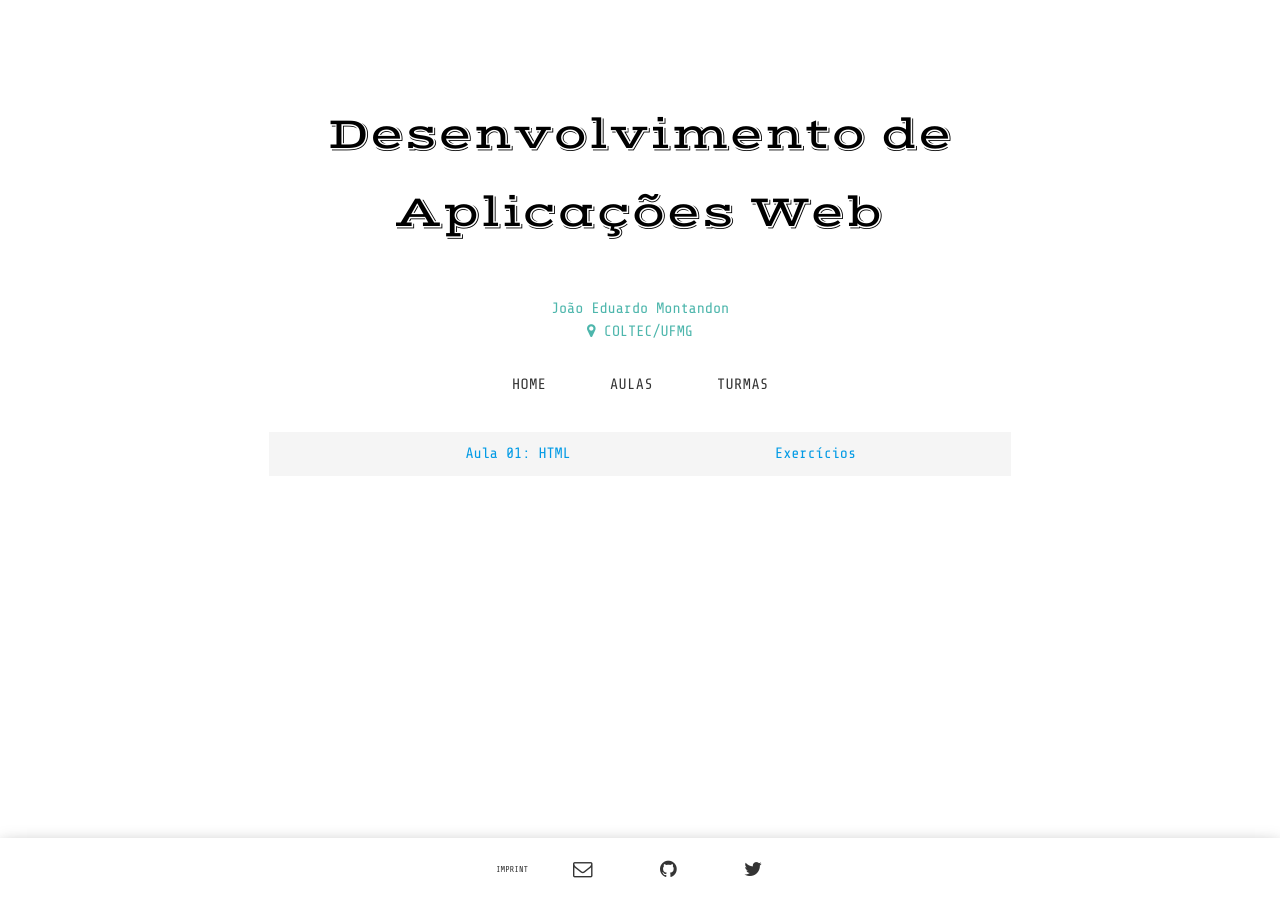
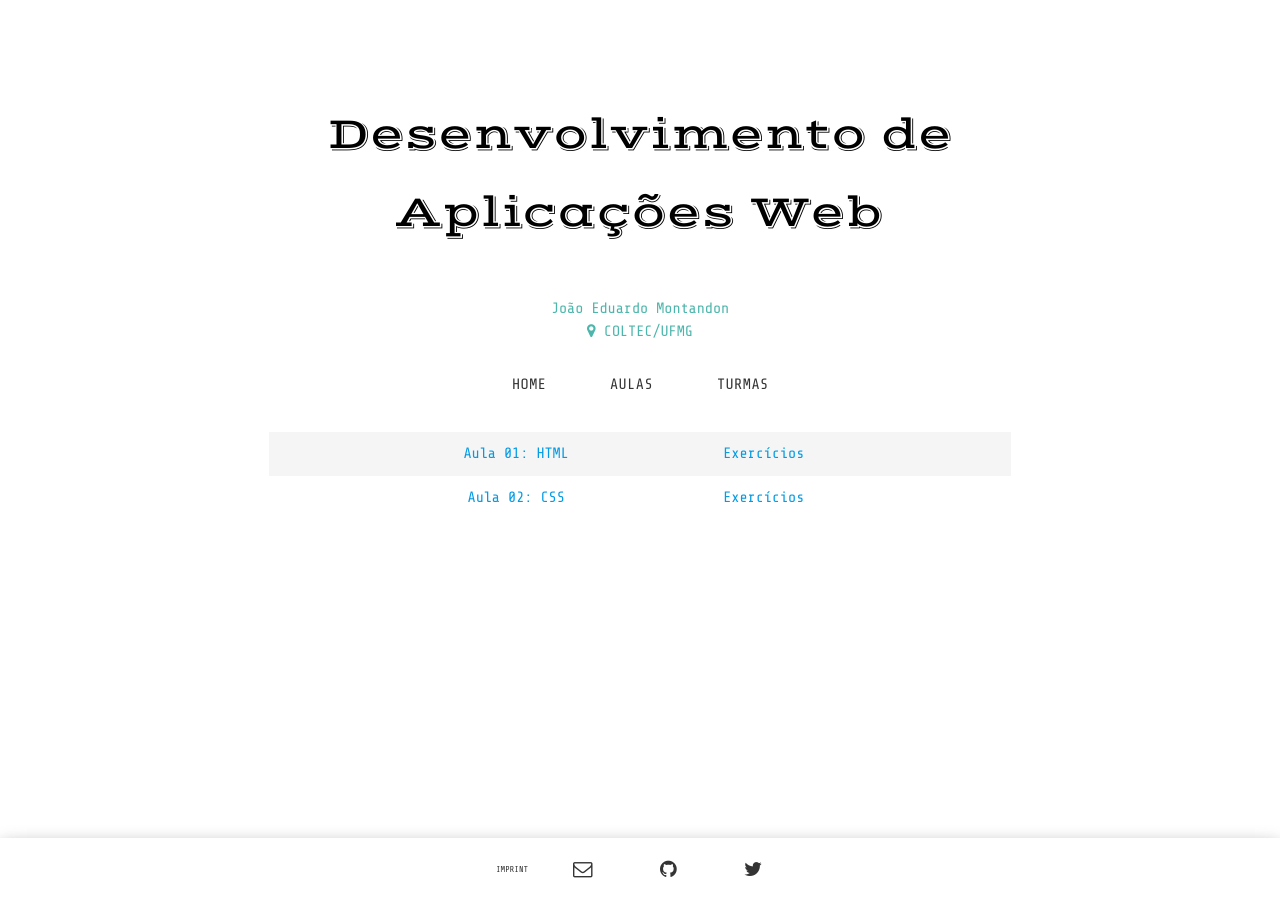
Before and after one commit to COLTEC-DAW/coltec-daw.github.io, a Jekyll site: the page built from classes.html, in a window 1280 px wide. Built offline with Jekyll 4.4.1, drawn with Linux system fonts in a browser that asks for light colours; some web fonts are replaced.

Commit message:
Adição do material de CSS.
Correção do posicionamento do material.

```diff
--- a/classes.html
+++ b/classes.html
@@ -4,7 +4,11 @@ layout: default
 
 <div id="classes">
     <div class="row">
-        <div class="col m4 offset-m3"><a href="https://coltec-daw.github.io/Aula-01-HTML/">Aula 01: HTML</a></div>
-        <div class="col m1 offset-m1"><a href="https://github.com/COLTEC-DAW/E01-HTML">Exercícios</a></div>
+        <div class="col m4 s6 offset-m2"><a href="https://coltec-daw.github.io/Aula-01-HTML/">Aula 01: HTML</a></div>
+        <div class="col m4"><a href="https://github.com/COLTEC-DAW/E01-HTML">Exercícios</a></div>
+    </div>
+    <div class="row">
+        <div class="col m4 s6 offset-m2"><a href="https://coltec-daw.github.io/Aula-02-CSS/">Aula 02: CSS</a></div>
+        <div class="col m4 s6"><a href="https://github.com/COLTEC-DAW/E02-CSS">Exercícios</a></div>
     </div>
 </div>
--- a/styles/main.css
+++ b/styles/main.css
@@ -296,3 +296,7 @@ h1 {
 #classes > .row:nth-of-type(odd) {
     background-color: #f5f5f5;
 }
+
+#classes > div {
+    text-align: center;
+}
```
